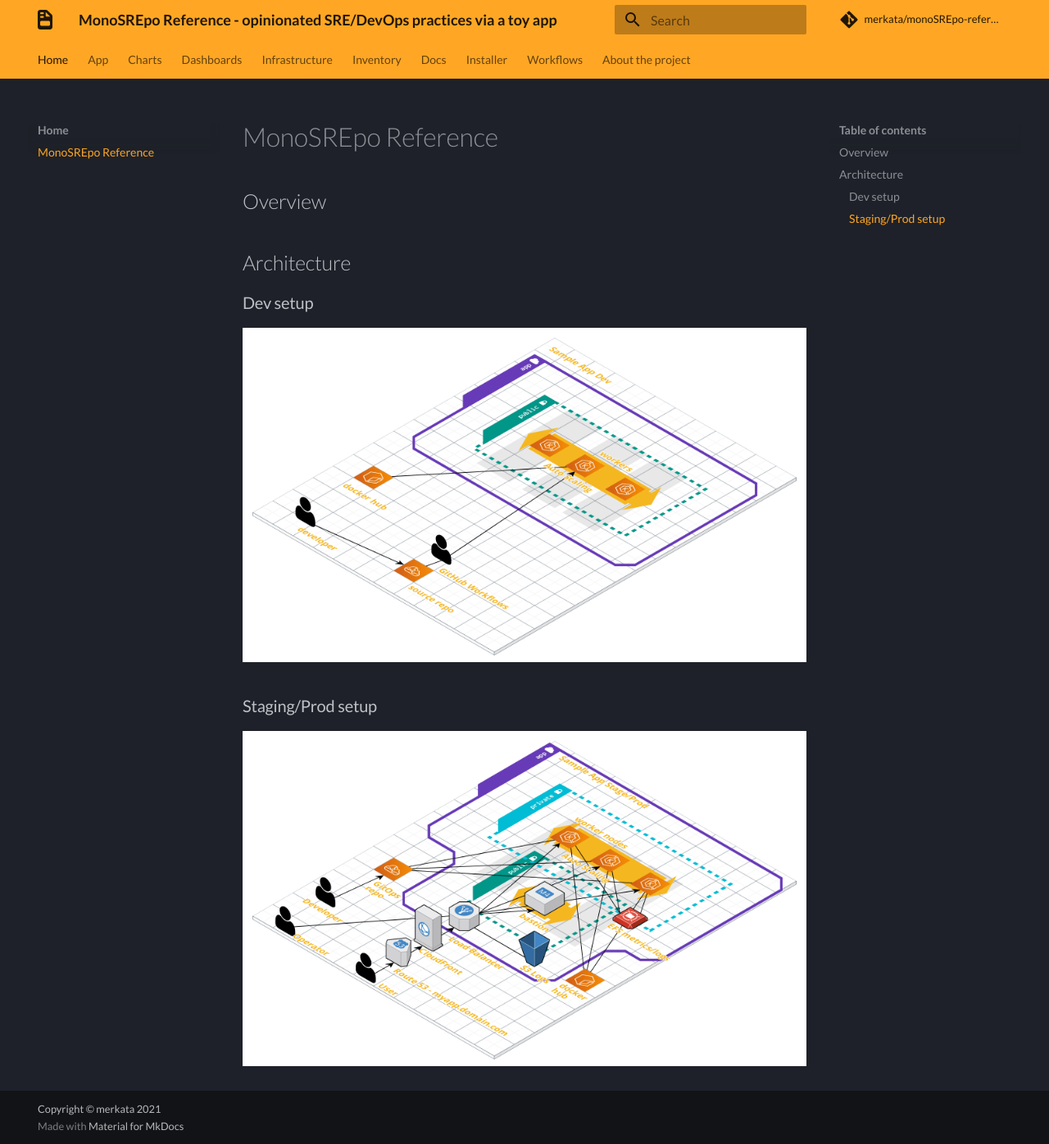
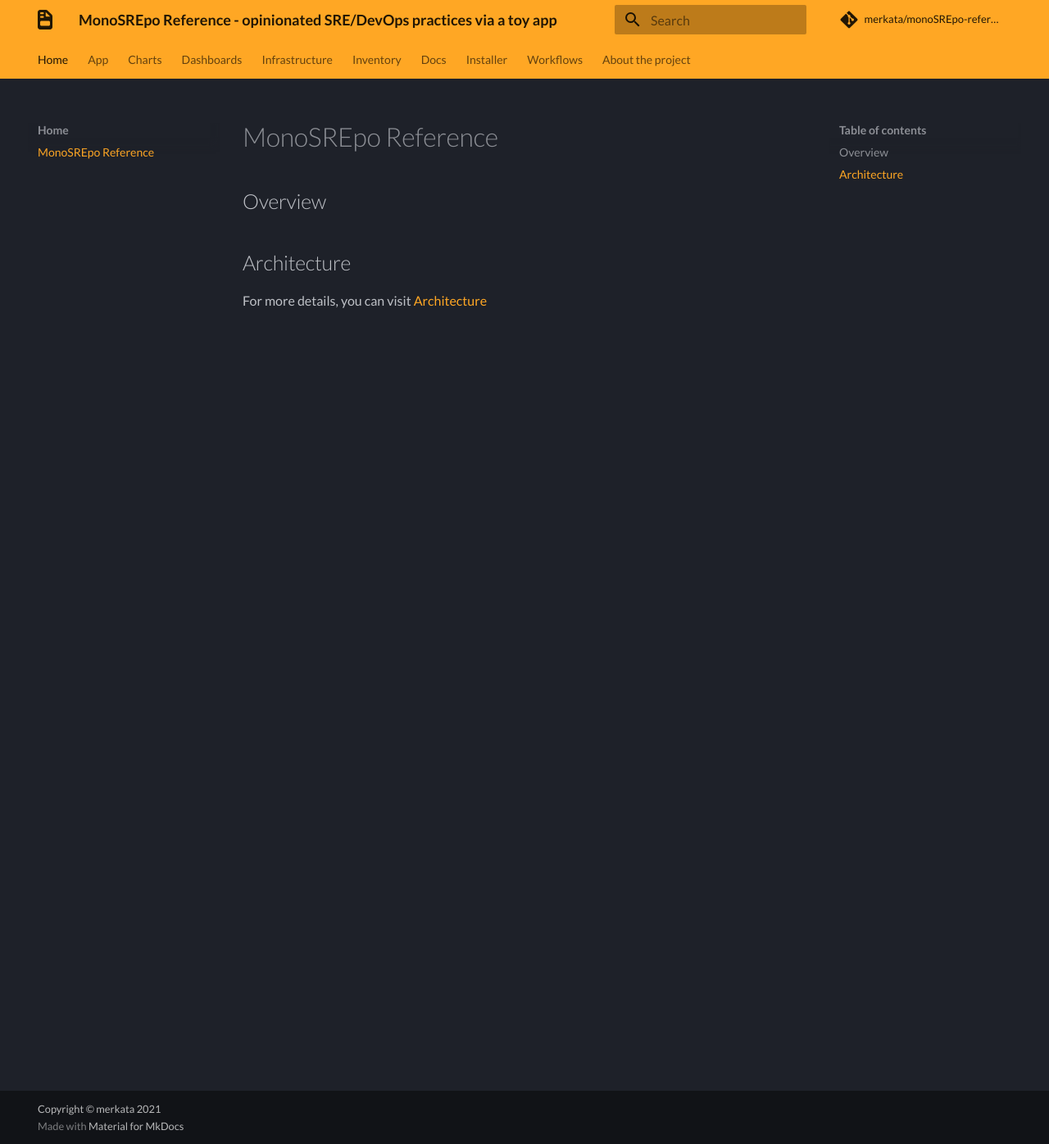
Before and after one commit to merkata/monoSREpo-reference, an MkDocs documentation site: the page built from docs/index.md, in a window 1280 px wide and 1396 px high. Shown: the whole window at 82% size. Built offline with MkDocs 1.6.1 and Material for MkDocs 9.7.7, drawn with Linux system fonts in a browser that asks for light colours; some web fonts are replaced; comment, search, counter and statistics services are not loaded.

Commit message:
docs(architecture): Move diagrams to separate file

```diff
--- a/docs/index.md
+++ b/docs/index.md
@@ -4,10 +4,4 @@
 
 ## Architecture
 
-### Dev setup
-
-![Dev setup](assets/dev.png "Dev")
-
-### Staging/Prod setup
-
-![Stage/Prod setup](assets/prod.png "Staging/Prod")
+For more details, you can visit [Architecture](architecture.md)
```
